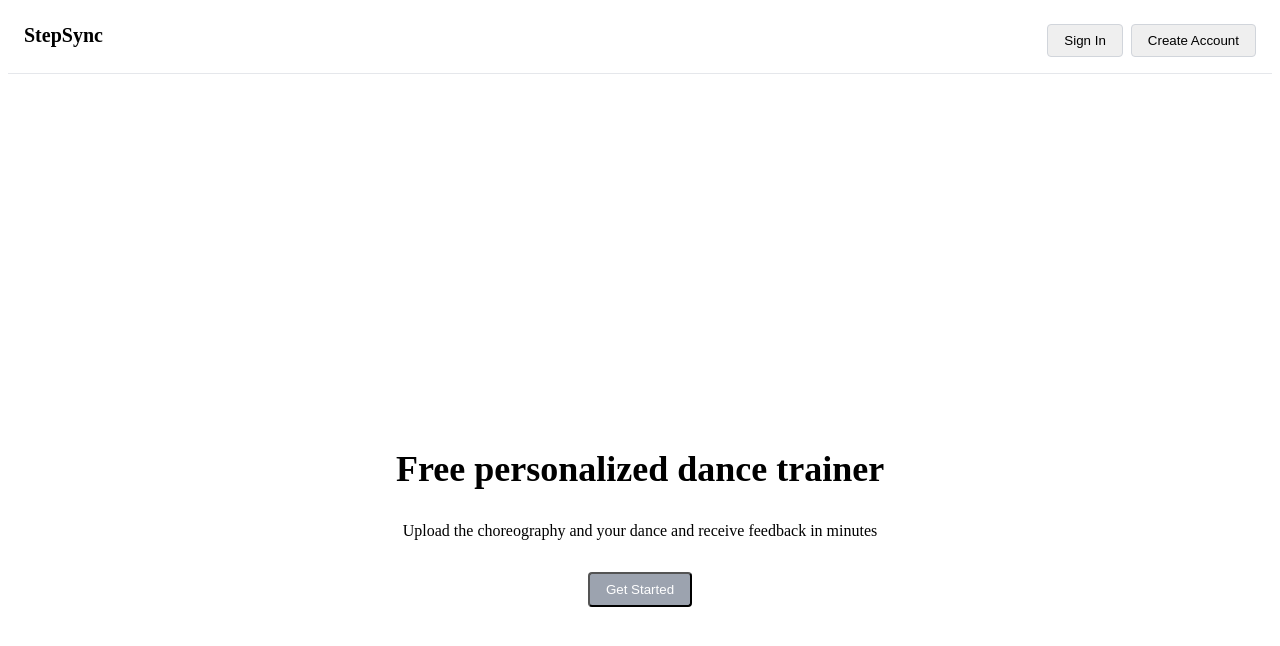
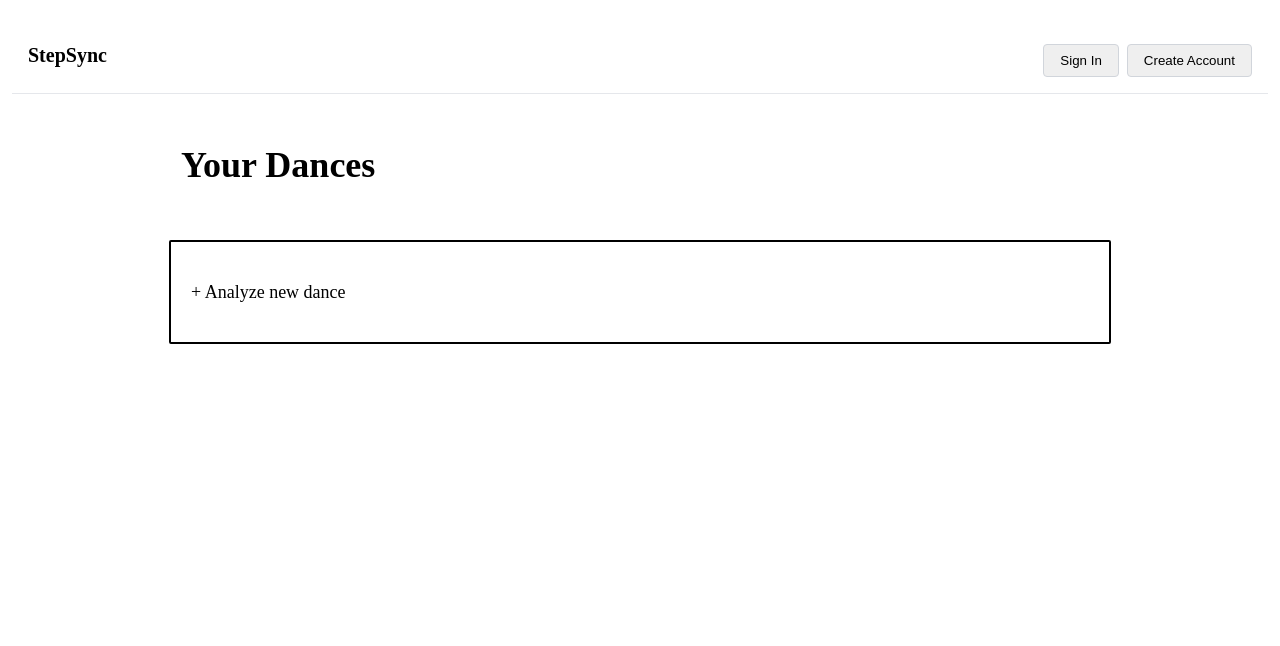
Before and after one commit to greeshiee/StepSync, a React (Vite) app: page /dashboard in a window 1280 px wide. Shown: the top 646 px of the page. Built offline with nearby package versions, Linux system fonts and the light colour scheme.

Commit message:
created dashboard and linked it to homepage with react router

```diff
--- a/package.json
+++ b/package.json
@@ -11,7 +11,8 @@
   },
   "dependencies": {
     "react": "^19.0.0",
-    "react-dom": "^19.0.0"
+    "react-dom": "^19.0.0",
+    "react-router-dom": "^7.2.0"
   },
   "devDependencies": {
     "@eslint/js": "^9.21.0",
--- a/src/App.jsx
+++ b/src/App.jsx
@@ -1,11 +1,17 @@
 import React from 'react';
-import Homepage from './Homepage';
+import { BrowserRouter as Router, Routes, Route } from 'react-router-dom'; // Import React Router components
+import Homepage from './Homepage'; // Import Homepage component
+import Dashboard from './Dashboard'; // Import Dashboard component
 
 function App() {
   return (
-    <Homepage />
+    <Router>
+      <Routes>
+        <Route path="/" element={<Homepage />} />
+        <Route path="/dashboard" element={<Dashboard />} />
+      </Routes>
+    </Router>
   );
 }
 
-
 export default App;
--- /dev/null
+++ b/src/Dashboard.jsx
@@ -0,0 +1,75 @@
+import React from 'react';
+
+const Dashboard = () => {
+  const containerStyle = {
+    display: 'flex',
+    flexDirection: 'column',
+    alignItems: 'center',
+    height: '100vh',
+    padding: '20px',
+  };
+
+  const headerStyle = {
+    display: 'flex',
+    justifyContent: 'space-between',
+    width: '100%',
+    padding: '16px',
+    borderBottom: '1px solid #e5e7eb',
+  };
+
+  const buttonStyle = {
+    padding: '8px 16px',
+    border: '1px solid #d1d5db',
+    borderRadius: '4px',
+    marginLeft: '8px',
+  };
+
+  const mainTitleStyle = {
+    fontSize: '36px',
+    fontWeight: 'bold',
+    marginTop: '50px',
+    textAlign: 'left',
+    width: '75%',
+
+  };
+
+  const boxStyle = {
+    width: '75%',
+    height: '100px',
+    backgroundColor: 'white',
+    border: '2px solid black',
+    borderRadius: '2px',
+    marginTop: '30px',
+    display: 'flex',
+    flexDirection: 'column',
+    alignItems: 'flex-start',
+    justifyContent: 'center',
+    paddingLeft: '20px',
+  };
+
+  return (
+    <div style={containerStyle}>
+      <nav style={headerStyle}>
+        <div>
+          <span style={{ fontWeight: 'bold', fontSize: '20px' }}>StepSync</span>
+        </div>
+        <div>
+          <button style={buttonStyle}>Sign In</button>
+          <button style={buttonStyle}>Create Account</button>
+        </div>
+      </nav>
+
+      {/* title */}
+      <h1 style={mainTitleStyle}>Your Dances</h1>
+
+      {/* analyze box */}
+      <div style={boxStyle}>
+        <p style={{ fontSize: '18px', color: 'black' }}>
+            +  Analyze new dance
+        </p>
+        </div>
+    </div>
+  );
+};
+
+export default Dashboard;
--- a/src/Homepage.jsx
+++ b/src/Homepage.jsx
@@ -1,6 +1,13 @@
 import React from 'react';
+import { useNavigate } from 'react-router-dom';
 
 const Homepage = () => {
+  const navigate = useNavigate(); // init navigate function
+
+  const handleGetStarted = () => {
+    navigate('/dashboard');
+  };
+
   const containerStyle = {
     height: '80vh',
     display: 'flex',
@@ -51,12 +58,15 @@ const Homepage = () => {
         <p style={{ marginBottom: '32px' }}>
           Upload the choreography and your dance and receive feedback in minutes
         </p>
-        <button style={{
-          padding: '8px 16px',
-          backgroundColor: '#9ca3af',
-          color: 'white',
-          borderRadius: '4px'
-        }}>
+        <button
+          style={{
+            padding: '8px 16px',
+            backgroundColor: '#9ca3af',
+            color: 'white',
+            borderRadius: '4px'
+          }}
+          onClick={handleGetStarted} // go to dashboard.jsx
+        >
           Get Started
         </button>
       </div>
```
Also changed, not shown: 1 other file (tests, documents, lock files or other folders).
